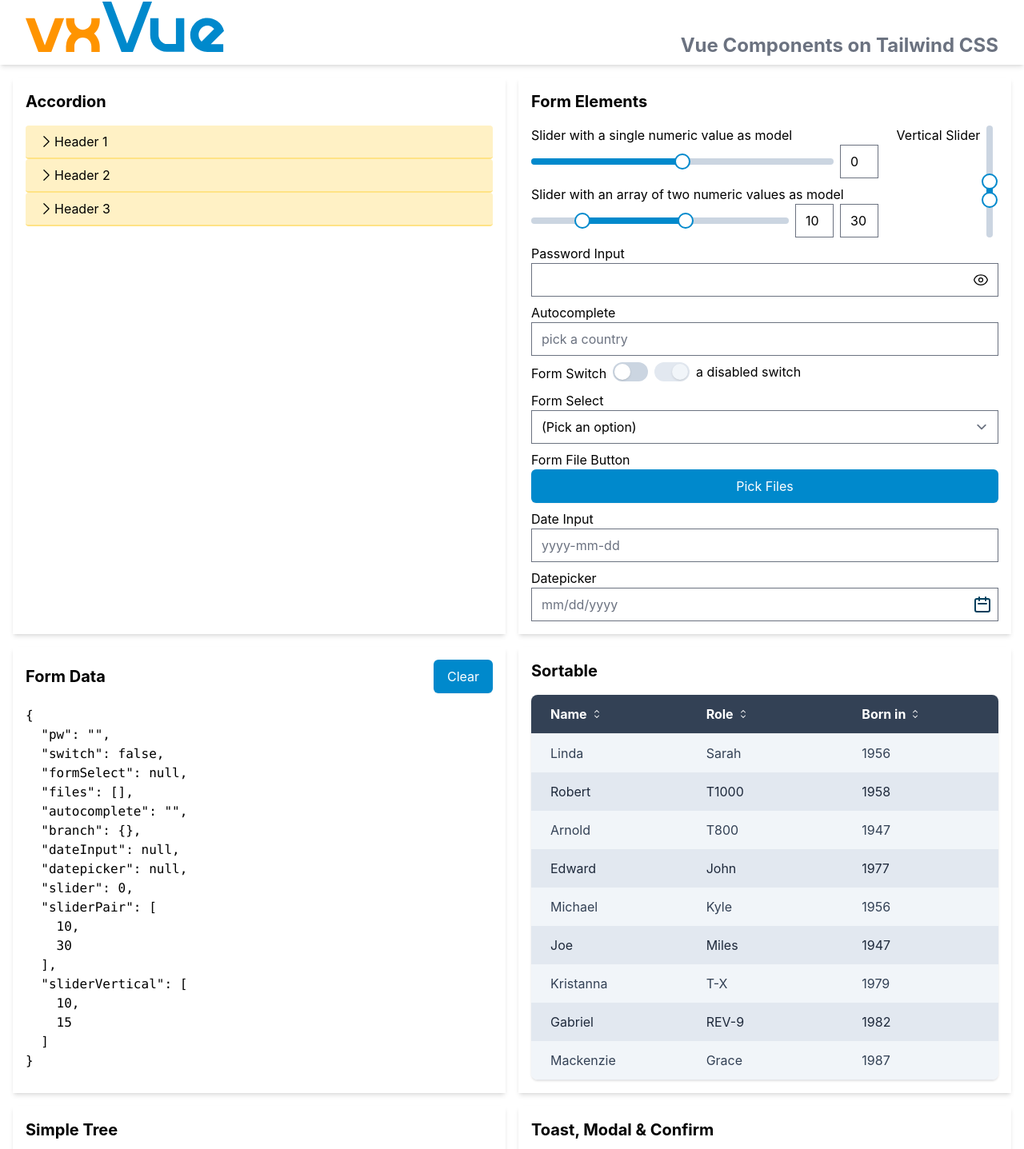
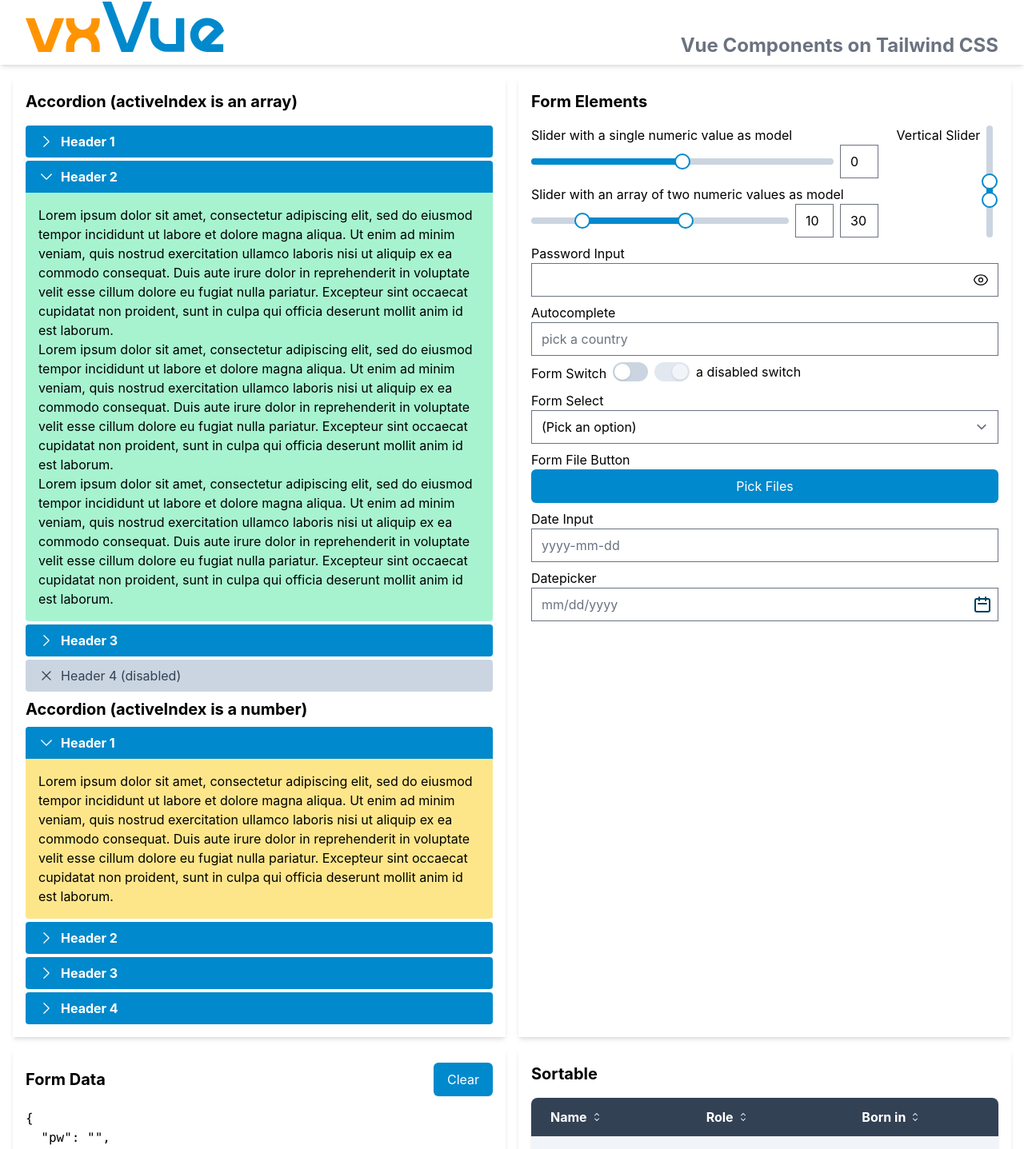
Before and after one commit to Vectrex/vxVue, a Vue app: page / in a window 1280 px wide. Shown: the part 31-1468 px from the top of the page at 80% size. Built offline with nearby package versions, Linux system fonts and the light colour scheme.

Commit message:
Further refined accordion component; depending on bound value one (number) or multiple (array) panels can be open; panels can be disabled

```diff
--- a/src/App.vue
+++ b/src/App.vue
@@ -43,7 +43,7 @@
     ],
     activeIndex: 0
   })
-  const accordionIndex = ref(-1)
+  const accordionIndex = ref({ multiple: [1], single: 0 })
   const sortable = ref({
     rows: [
       { key: 1, name: 'Linda', role: 'Sarah', yob: 1956 },
@@ -124,7 +124,7 @@
     await new Promise(resolve => setTimeout(resolve, 500));
     return items.filter(item => item.toLowerCase().indexOf(query.toLowerCase()) !== -1)
   }
-  const doConfirm = id => {
+  const doConfirm = () => {
     confirmDialog.value.open("General Brewster", "Shall we turn on Skynet?").then(() => {
       toast.value.message = ['Skynet begins to learn at a geometric rate.', 'It becomes self-aware at 2:14 a.m. Eastern time, August 29th.']
       toast.value.active = true
@@ -136,12 +136,11 @@
 <template>
   <div class="grid grid-cols-1 gap-4 px-4 pt-28 mx-auto md:pt-32 lg:grid-cols-2 2xl:grid-cols-3">
     <div class="p-4 space-y-2 shadow-md">
-      <h2 class="mb-4 text-xl font-bold">Accordion</h2>
-      <div>
-      <accordion @update:active-index="accordionIndex = $event" :active-index="accordionIndex">
+      <h2 class="mb-4 text-xl font-bold">Accordion (activeIndex is an array)</h2>
+      <div class="space-y-1">
+        <accordion v-model:active-index="accordionIndex.multiple">
           <accordion-panel>
-          <template #header>Header 1</template>
-          <template #body>
+            <template #header><strong>Header 1</strong></template>
             <div class="p-4 bg-amber-200">
               <p>
                 Lorem ipsum dolor sit amet, consectetur adipiscing elit, sed do eiusmod tempor incididunt ut labore et dolore magna aliqua. Ut enim ad minim veniam, quis nostrud exercitation ullamco laboris nisi ut aliquip ex ea commodo
@@ -149,11 +148,9 @@
                 laborum.
               </p>
             </div>
-          </template>
           </accordion-panel>
           <accordion-panel>
-          <template #header>Header 2</template>
-          <template #body>
+            <template #header><strong>Header 2</strong></template>
             <div class="p-4 bg-emerald-200">
               <p>
                 Lorem ipsum dolor sit amet, consectetur adipiscing elit, sed do eiusmod tempor incididunt ut labore et dolore magna aliqua. Ut enim ad minim veniam, quis nostrud exercitation ullamco laboris nisi ut aliquip ex ea commodo
@@ -171,11 +168,9 @@
                 laborum.
               </p>
             </div>
-          </template>
           </accordion-panel>
           <accordion-panel>
-          <template #header>Header 3</template>
-          <template #body>
+            <template #header><strong>Header 3</strong></template>
             <div class="p-4 bg-fuchsia-300">
               <p>
                 Lorem ipsum dolor sit amet, consectetur adipiscing elit, sed do eiusmod tempor incididunt ut labore et dolore magna aliqua. Ut enim ad minim veniam, quis nostrud exercitation ullamco laboris nisi ut aliquip ex ea commodo
@@ -188,8 +183,64 @@
                 laborum.
               </p>
             </div>
-          </template>
           </accordion-panel>
+        <accordion-panel :disabled="true">
+          <template #header>Header 4 (disabled)</template>
+          <div class="p-4 bg-sky-200">
+            <p>
+              Lorem ipsum dolor sit amet, consectetur adipiscing elit, sed do eiusmod tempor incididunt ut labore et dolore magna aliqua. Ut enim ad minim veniam, quis nostrud exercitation ullamco laboris nisi ut aliquip ex ea commodo
+              consequat. Duis aute irure dolor in reprehenderit in voluptate velit esse cillum dolore eu fugiat nulla pariatur. Excepteur sint occaecat cupidatat non proident, sunt in culpa qui officia deserunt mollit anim id est
+              laborum.
+            </p>
+          </div>
+        </accordion-panel>
+
+        </accordion>
+      </div>
+      <h2 class="mb-4 text-xl font-bold">Accordion (activeIndex is a number)</h2>
+      <div class="space-y-1">
+        <accordion v-model:active-index="accordionIndex.single">
+          <accordion-panel>
+            <template #header><strong>Header 1</strong></template>
+            <div class="p-4 bg-amber-200">
+              <p>
+                Lorem ipsum dolor sit amet, consectetur adipiscing elit, sed do eiusmod tempor incididunt ut labore et dolore magna aliqua. Ut enim ad minim veniam, quis nostrud exercitation ullamco laboris nisi ut aliquip ex ea commodo
+                consequat. Duis aute irure dolor in reprehenderit in voluptate velit esse cillum dolore eu fugiat nulla pariatur. Excepteur sint occaecat cupidatat non proident, sunt in culpa qui officia deserunt mollit anim id est
+                laborum.
+              </p>
+            </div>
+          </accordion-panel>
+          <accordion-panel>
+            <template #header><strong>Header 2</strong></template>
+            <div class="p-4 bg-emerald-200">
+              <p>
+                Lorem ipsum dolor sit amet, consectetur adipiscing elit, sed do eiusmod tempor incididunt ut labore et dolore magna aliqua. Ut enim ad minim veniam, quis nostrud exercitation ullamco laboris nisi ut aliquip ex ea commodo
+                consequat. Duis aute irure dolor in reprehenderit in voluptate velit esse cillum dolore eu fugiat nulla pariatur. Excepteur sint occaecat cupidatat non proident, sunt in culpa qui officia deserunt mollit anim id est
+                laborum.
+              </p>
+            </div>
+          </accordion-panel>
+          <accordion-panel>
+            <template #header><strong>Header 3</strong></template>
+            <div class="p-4 bg-fuchsia-300">
+              <p>
+                Lorem ipsum dolor sit amet, consectetur adipiscing elit, sed do eiusmod tempor incididunt ut labore et dolore magna aliqua. Ut enim ad minim veniam, quis nostrud exercitation ullamco laboris nisi ut aliquip ex ea commodo
+                consequat. Duis aute irure dolor in reprehenderit in voluptate velit esse cillum dolore eu fugiat nulla pariatur. Excepteur sint occaecat cupidatat non proident, sunt in culpa qui officia deserunt mollit anim id est
+                laborum.
+              </p>
+            </div>
+          </accordion-panel>
+          <accordion-panel>
+            <template #header><strong>Header 4</strong></template>
+            <div class="p-4 bg-sky-200">
+              <p>
+                Lorem ipsum dolor sit amet, consectetur adipiscing elit, sed do eiusmod tempor incididunt ut labore et dolore magna aliqua. Ut enim ad minim veniam, quis nostrud exercitation ullamco laboris nisi ut aliquip ex ea commodo
+                consequat. Duis aute irure dolor in reprehenderit in voluptate velit esse cillum dolore eu fugiat nulla pariatur. Excepteur sint occaecat cupidatat non proident, sunt in culpa qui officia deserunt mollit anim id est
+                laborum.
+              </p>
+            </div>
+          </accordion-panel>
+
         </accordion>
       </div>
     </div>
--- a/src/components/accordion-panel.vue
+++ b/src/components/accordion-panel.vue
@@ -1,20 +1,34 @@
 <script setup>
-  import { ChevronRightIcon } from "@heroicons/vue/24/solid"
+  import { ChevronRightIcon,XMarkIcon } from "@heroicons/vue/24/solid"
+  import { useAttrs } from "vue"
 
+  defineOptions({ inheritAttrs: false })
   const emit = defineEmits(['select'])
-  const props = defineProps({ show: Boolean })
-  defineOptions({ name: 'accordion-panel' })
+  const props = defineProps({ show: Boolean, disabled: Boolean })
+  const attrs = useAttrs()
   const handleClick = () => emit('select')
 </script>
 
 <template>
-  <button @click="handleClick" class="flex items-center w-full bg-vxvue-alt-100 space-x-2 px-4 py-2 rounded border-b-2 border-b-vxvue-alt-200">
-    <chevron-right-icon :class="['size-5 transform-gpu transition-transform duration-500', { 'rotate-90': show }]" />
-    <slot name="header" />
-  </button>
-  <div :class="['grid transition-grid-template-rows duration-500 ease-in-out', show ? 'grid-rows-1' : 'grid-rows-0']">
-    <div class="overflow-hidden">
-      <slot name="body" />
+  <div>
+    <button
+      @click="handleClick"
+      :class="[
+          'flex items-center w-full space-x-2 px-4 py-2',
+          show ? 'rounded-t' : 'rounded',
+          disabled ? 'bg-slate-300 text-slate-700' : 'bg-vxvue hover:bg-vxvue-600 text-white',
+          attrs.class
+      ]"
+      :disabled="disabled"
+    >
+      <x-mark-icon class="size-5" v-if="disabled" />
+      <chevron-right-icon v-else :class="['size-5 transform-gpu transition-transform duration-300', { 'rotate-90': show }]" />
+      <span><slot name="header" /></span>
+    </button>
+    <div :class="['grid transition-grid-template-rows duration-300 ease-in-out', show ? 'grid-rows-1' : 'grid-rows-0']">
+      <div class="overflow-hidden rounded-b">
+        <slot />
+      </div>
     </div>
   </div>
 </template>
--- a/src/components/accordion.vue
+++ b/src/components/accordion.vue
@@ -1,38 +1,35 @@
 <script setup>
-  import AccordionPanel from "./accordion-panel.vue"
-  import {computed, onMounted, onUpdated, ref, useSlots} from "vue"
+  import { computed, useSlots } from "vue"
 
-  const props = defineProps({ activeIndex: Number, multiple: Boolean })
+  const props = defineProps({ activeIndex: [Number, Array] })
   const emit = defineEmits(['update:activeIndex'])
   const slots = useSlots()
   const tabs = computed(() => {
     return slots.default().reduce((tabs, child) => {
-        if (child.type.name === 'accordion-panel') {
+        if ((child.type.__name || child.type.name) === 'accordion-panel') {
           tabs.push(child)
         }
         return tabs
     }, [])
   })
-  onMounted(() => {
-    let panels = []
-    slots.default().forEach(child => {
-      if (child.type.name === 'accordion-panel') {
-        panels.push(child)
+  const setIndex = ndx => {
+    if(Array.isArray(props.activeIndex)) {
+      let currentNdx = [].concat(props.activeIndex)
+      let found = currentNdx.findIndex(item => item === ndx)
+      if (found === -1) {
+        emit('update:activeIndex', [...currentNdx, ndx])
       }
-    })
-    tabs.value = panels
-  })
-  onUpdated(() => {
-    let panels = []
-    slots.default().forEach(child => {
-      if (child.type.__name === 'accordion-panel') {
-        panels.push(child)
+      else {
+        currentNdx.splice(found, 1)
+        emit('update:activeIndex', currentNdx)
       }
-    })
-    tabs.value = panels
-  })
+    }
+    else {
+      emit('update:activeIndex', ndx === props.activeIndex ? -1 : ndx)
+    }
+  }
 </script>
 
 <template>
-  <component v-for="(tab, ndx) in tabs" :is="tab" :show="activeIndex === ndx" @select="emit('update:activeIndex', ndx)" />
+  <component v-for="(tab, ndx) in tabs" :is="tab" :show="Array.isArray(activeIndex) ? activeIndex?.indexOf(ndx) !== -1 : activeIndex === ndx" @select="setIndex(ndx)" />
 </template>
```
Lines whose indentation alone changed are shown as unchanged.
